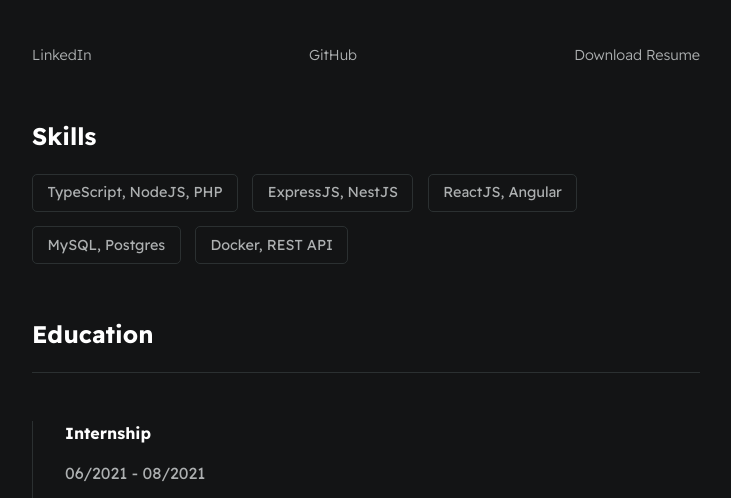
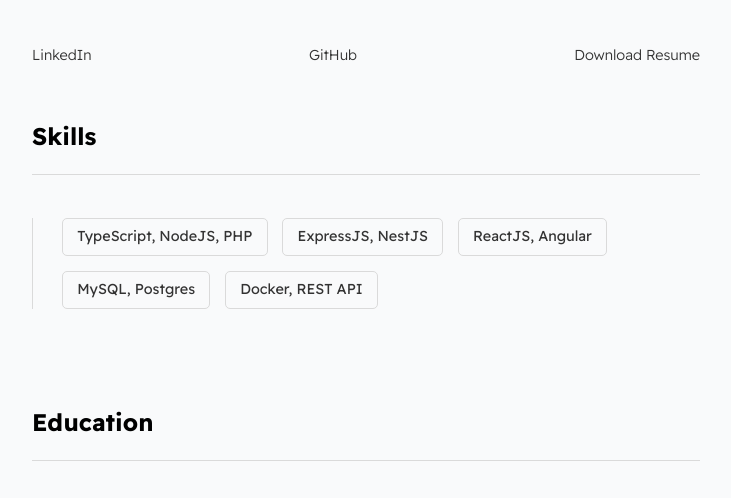
Before and after one commit to AdrianIlie01/toba-adrian-resume, a plain HTML site: page index.html in a window 1280 px wide. Shown: the part 235-733 px from the top of the page, without its empty margins (274-1005 px from the left). Drawn offline with Linux system fonts and the light colour scheme.

Commit message:
light theme

```diff
--- a/index.html
+++ b/index.html
@@ -33,6 +33,7 @@
     <section class="section--page">
         <h2>Skills</h2>
 
+        <div class="line-break"></div>
         <div class="wrapper--skills--items">
             <div class="card--skills"><span>TypeScript, NodeJS, PHP</span></div>
             <div class="card--skills"><span>ExpressJS, NestJS</span></div>
--- a/styles/main.css
+++ b/styles/main.css
@@ -13,11 +13,11 @@
     --mainBorderColor-dark:#2b3031;
     --mainBgColor-dark:#131415;
 
-    --mainTextColor:var(--mainTextColor-dark);
-    --secondaryTextColor:var(--secondaryTextColor-dark);
-    --mainLinkColor:var(--mainLinkColor-dark);
-    --mainBorderColor:var(--mainBorderColor-dark);
-    --mainBgColor:var(--mainBgColor-dark);
+    --mainTextColor:var(--mainTextColor-light);
+    --secondaryTextColor:var(--secondaryTextColor-light);
+    --mainLinkColor:var(--mainLinkColor-light);
+    --mainBorderColor:var(--mainBorderColor-light);
+    --mainBgColor:var(--mainBgColor-light);
 
 }
 
@@ -115,6 +115,11 @@ li{
     flex-wrap: wrap;
     gap: 1em;
     font-size: 0.9em;
+
+    border-left: 1px solid var(--mainBorderColor);
+    margin-top: 3em;
+    margin-bottom: 3em;
+    padding-left: 2em;
 }
 
 .card--skills{
```
